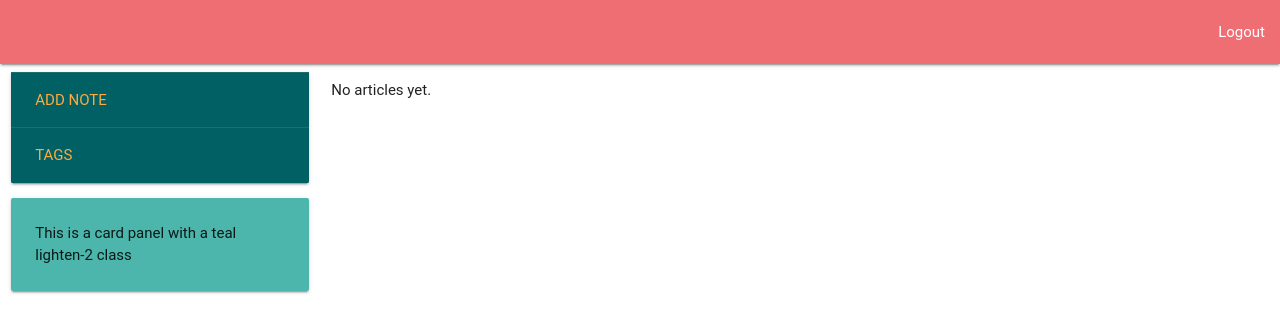
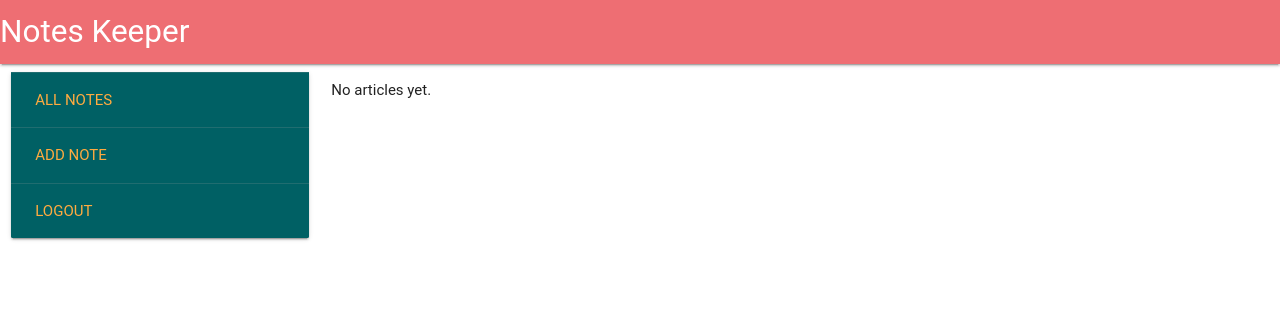
Before and after one commit to aktober/keeper, a Django app: page /notes/all/ in a window 1280 px wide. Shown: the top 333 px of the page. Run offline with Django 3.2, Linux system fonts and the light colour scheme; the visitor is signed in with stand-in values (Sample User, id 1); data that the repository does not hold is empty; some libraries are stand-ins or nearby versions; some web fonts are replaced.

Commit message:
refactor templates

```diff
--- /dev/null
+++ b/notes/templates/notes/base_navigation.html
@@ -0,0 +1,46 @@
+<!DOCTYPE html>
+<html lang="en">
+<head>
+    <meta charset="UTF-8">
+    <title>Notes Keeper</title>
+
+    <!-- Materialize -->
+    <link rel="stylesheet" href="https://cdnjs.cloudflare.com/ajax/libs/materialize/0.98.1/css/materialize.min.css">
+
+</head>
+<body>
+
+<nav>
+    <div class="nav-wrapper">
+        <div class="brand-logo">Notes Keeper</div>
+    </div>
+</nav>
+
+<div class="row">
+
+    <div class="col s3">
+        <!-- Grey navigation panel -->
+        <div class="card cyan darken-4">
+            <div class="card-action">
+                <a href="{% url 'notes:notes-list' %}">All notes</a>
+            </div>
+            <div class="card-action">
+                <a href="{% url 'notes:add_note' %}">Add note</a>
+            </div>
+            <div class="card-action">
+                <a href="{% url 'users:logout' %}">Logout</a>
+            </div>
+        </div>
+
+    </div>
+
+    <div class="col s9">
+        {% block content %}
+
+        {% endblock %}
+    </div>
+</div>
+
+<script src="https://cdnjs.cloudflare.com/ajax/libs/materialize/0.98.1/js/materialize.min.js"></script>
+</body>
+</html>
--- a/notes/templates/notes/note_list.html
+++ b/notes/templates/notes/note_list.html
@@ -1,35 +1,7 @@
-{% extends 'notes/base_materialize.html' %}
+{% extends 'notes/base_navigation.html' %}
 
 {% block content %}
 
-    <nav>
-        <div class="nav-wrapper">
-            <ul id="nav-mobile" class="right hide-on-med-and-down">
-                <li><a href="{% url 'users:logout' %}">Logout</a></li>
-            </ul>
-        </div>
-    </nav>
-
-
-    <div class="row">
-
-        <div class="col s3">
-            <!-- Grey navigation panel -->
-            <div class="card cyan darken-4">
-                <div class="card-action">
-                    <a href="{% url 'notes:add_note' %}">Add note</a>
-                </div>
-                <div class="card-action">
-                    <a href="#">Tags</a>
-                </div>
-            </div>
-            <div class="card-panel teal lighten-2">This is a card panel with a teal lighten-2 class</div>
-
-
-        </div>
-
-        <div class="col s9">
-            <!-- Teal page content  -->
             {% for note in object_list %}
                 <div class="row">
                     <div class="col s12">
@@ -47,9 +19,5 @@
             {% empty %}
                 <p>No articles yet.</p>
             {% endfor %}
-        </div>
-
-    </div>
-
 
 {% endblock %}
--- a/notes/views.py
+++ b/notes/views.py
@@ -16,7 +16,7 @@ class NotesListView(ListView):
     model = Note
 
     def get_queryset(self):
-        return Note.objects.filter(user=self.request.user)
+        return Note.objects.filter(user=self.request.user).order_by('-date')
 
 
 class NoteDetailView(DetailView):
@@ -49,7 +49,7 @@ class EditNoteView(UpdateView):
     model = Note
     fields = ['title', 'text']
     template_name_suffix = '_update'
-    success_url = '/notes/'
+    success_url = '/notes/all/'
 
     def get_context_data(self, **kwargs):
         context = super(EditNoteView, self).get_context_data(**kwargs)
```
Also changed, not shown: notes/models.py (+6 -2 lines), notes/templates/notes/new_note.html (+6 -24 lines), notes/templates/notes/note_detail.html (+6 -33 lines), notes/templates/notes/note_update.html (+3 -11 lines), notes/migrations/0003_auto_20170406_2238.py (added).
